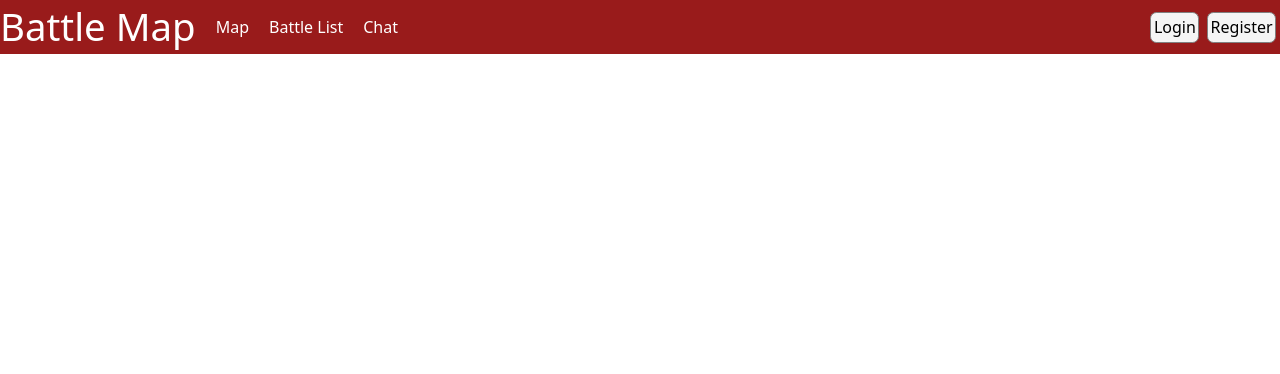
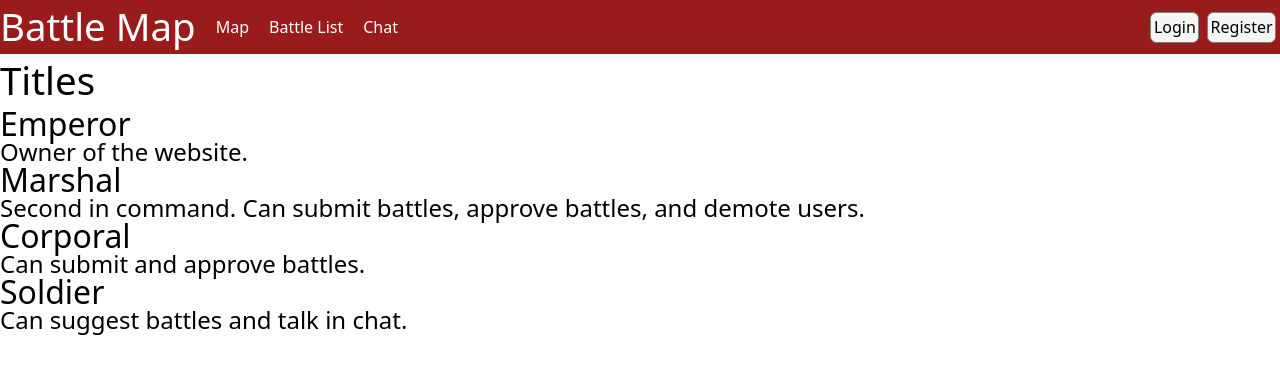
Before and after one commit to SamAdams1/battle-map, a React (Vite) app: page /titles in a window 1280 px wide. Shown: the top 374 px of the page. Built offline with nearby package versions, Linux system fonts and the light colour scheme; no server answers.

Commit message:
Title explanation page and css issue in map sidebar, key error fixes

```diff
--- a/components/MapPage/BattleList.jsx
+++ b/components/MapPage/BattleList.jsx
@@ -41,16 +41,22 @@ const Battles = ({
 
   return (
     <>
-      <div className="*:mt-1 overflow-auto max-h-[45em] m-1">
+      <div className="*:mt-1 overflow-auto max-h-[40em] mb-1">
         {data[country].map((battleName, index) => {
           battleName = battleName.split(" – ")[0];
           const battleData = battleLocations[country][battleName];
           return (
             <div key={country + index} className="flex">
-              <p className="mr-1 ml-1">{index + 1 + ":"}</p>
-              {battleData != undefined ? (
+              <p
+                className={
+                  "mx-1 pr-1 border-r-4 " +
+                  (battleData ? "border-green-400" : "border-red-400")
+                }
+              >
+                {index + 1 + ":"}
+              </p>
+              {battleData ? (
                 <>
-                  <span className="w-1 bg-green-400 mr-1"></span>
                   <button
                     onClick={() => onClick(battleData, battleName)}
                     className="max-w-45 w-full"
@@ -60,7 +66,6 @@ const Battles = ({
                 </>
               ) : (
                 <>
-                  <span className="w-1 bg-red-400 mr-2"></span>
                   <p>{battleName}</p>
                 </>
               )}
--- a/components/UserLogin/AccountDropdown.jsx
+++ b/components/UserLogin/AccountDropdown.jsx
@@ -4,6 +4,11 @@ import { Link, useNavigate } from "react-router-dom";
 const AccountDropdown = ({ user, setUser }) => {
   const [dropdownVis, setDropdownVis] = useState(false);
   const navigate = useNavigate();
+
+  const goTo = (route) => {
+    navigate(route);
+    setDropdownVis(false);
+  };
 
   return (
     <div className="absolute top-0 right-0 w-">
@@ -19,16 +24,15 @@ const AccountDropdown = ({ user, setUser }) => {
         border-solid border-x-2 border-b-2 border-white p-2 rounded-b-lg
         text-center "
         >
-          <h2 className="text-gray-100">{user.username}</h2>
-          <h3 className="text-gray-100 mb-2">{user.title}</h3>{" "}
-          {/* User Permission Level */}
+          <h2 className="text-gray-100 mb-2">{user.username}</h2>
+          <h3 className="text-gray-100 mb-2 underline">
+            <Link to="titles">{user.title}</Link>
+          </h3>
           <div className="*:w-full">
-            <button onClick={() => navigate("admin")}>Admin</button>
-            <button onClick={() => navigate("favorites")}>Favorites</button>
-            <button onClick={() => navigate("contributions")}>
-              Contributions
-            </button>
-            <button onClick={() => navigate("settings")}>Settings</button>
+            <button onClick={() => goTo("admin")}>Admin</button>
+            <button onClick={() => goTo("favorites")}>Favorites</button>
+            <button onClick={() => goTo("contributions")}>Contributions</button>
+            <button onClick={() => goTo("settings")}>Settings</button>
             <button onClick={() => setUser({})} className="w-full">
               Log out
             </button>
--- a/src/App.jsx
+++ b/src/App.jsx
@@ -22,6 +22,17 @@ import ChatPage from "./pages/ChatPage";
 import Header from "../components/Header";
 import Settings from "./pages/Settings";
 import Admin from "./pages/Admin";
+import Titles from "./pages/Titles";
+
+const userTitles = [
+  { title: "Emperor", desc: "Owner of the website." },
+  {
+    title: "Marshal",
+    desc: "Second in command. Can submit battles, approve battles, and demote users.",
+  },
+  { title: "Corporal", desc: "Can submit and approve battles." },
+  { title: "Soldier", desc: "Can suggest battles and talk in chat." },
+];
 
 function App() {
   // handle map data
@@ -95,18 +106,11 @@ function App() {
     setDataRetrieved(true);
   }, []);
 
-  const userTitles = {
-    0: "Emperor",
-    1: "General",
-    2: "Corporal",
-    3: "Soldier",
-  };
-
   useEffect(() => {
     user["loggedIn"] = Object.keys(user).length > 1;
     if (user.loggedIn) {
-      user["title"] = userTitles[user.lvl];
-      console.log(user);
+      user["title"] = userTitles[user.lvl].title;
+      // console.log(user);
     }
   }, [user]);
 
@@ -192,6 +196,10 @@ function App() {
           }
         />
         <Route path="admin" element={<Admin user={user} />} />
+        <Route
+          path="titles"
+          element={<Titles user={user} titles={userTitles} />}
+        />
         <Route path="favorites" element={<Favorites user={user} />} />
         <Route path="contributions" element={<Contributions user={user} />} />
         <Route path="settings" element={<Settings user={user} />} />
--- /dev/null
+++ b/src/pages/Titles.jsx
@@ -0,0 +1,19 @@
+import React from "react";
+
+const Titles = ({ user, titles }) => {
+  return (
+    <div>
+      <h1>Titles</h1>
+      <div>
+        {titles.map((title) => (
+          <div key={title.title}>
+            <h2>{title.title}</h2>
+            <h3>{title.desc}</h3>
+          </div>
+        ))}
+      </div>
+    </div>
+  );
+};
+
+export default Titles;
```
